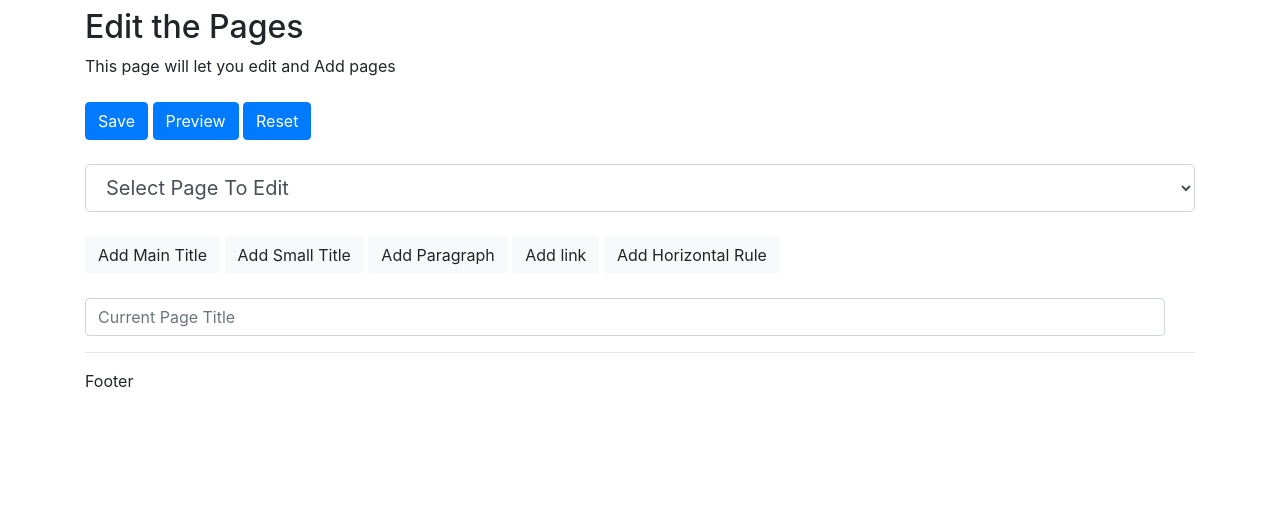
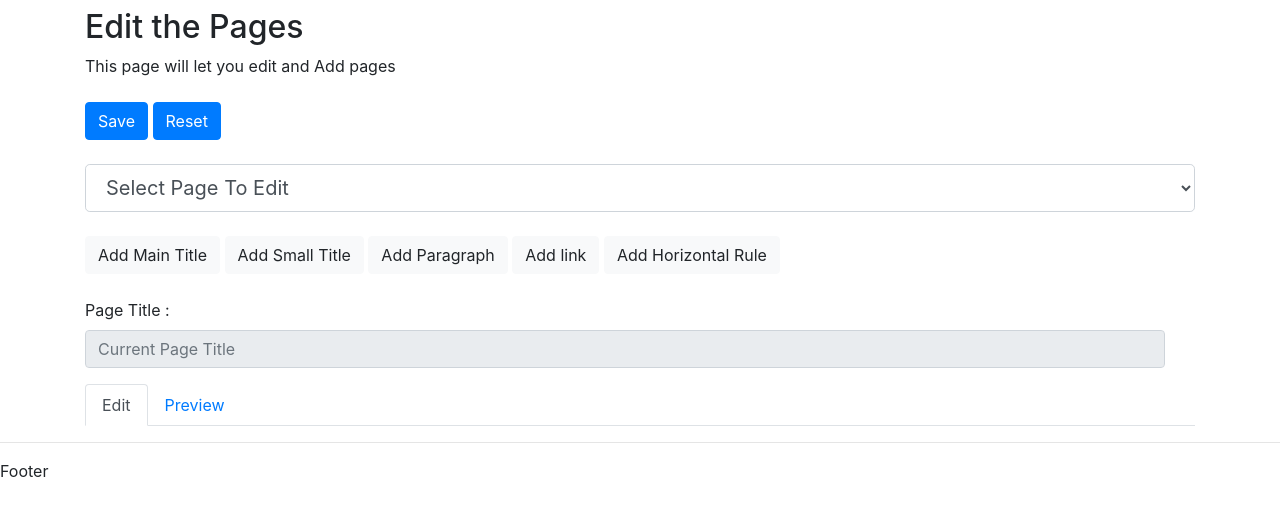
Before and after one commit to AlwaysMaknae/WCMS, a PHP site: page /adminCore.php?Pages in a window 1280 px wide. Shown: the part 94-610 px from the top of the page. Run offline with PHP 8.4, Linux system fonts and the light colour scheme; the visitor is signed in with stand-in values (Sample User, id 1); data that the repository does not hold is empty; some libraries are stand-ins or nearby versions.

Commit message:
Ajax Page insertions are happening

```diff
--- a/Controller/AdminMaganer.class.php
+++ b/Controller/AdminMaganer.class.php
@@ -46,6 +46,13 @@ public function getPages(){
     return $page;
   }
 
+  public function updatePageContent($id, $title, $content){
+    $pageU = $this->prepare("UPDATE `pages` SET `title`=:title,`content`=:content WHERE `id`=:id");
+    $pageU->execute( ["id" => $id,
+    "title"=>$title,
+    "content"=>$content] );
+  }
+
 }
 
 
--- a/View/adminPages.view.php
+++ b/View/adminPages.view.php
@@ -7,7 +7,7 @@
 
 	<div class="appSubmits my-4">
 		<button type="button" class="btn btn-primary submit" name="Save"> Save </button>
-		<button type="button" class="btn btn-primary submit" name="Preview"> Preview </button>
+		<!-- <button type="button" class="btn btn-primary submit" name="Preview"> Preview </button> -->
 		<button type="button" class="btn btn-primary submit" name="Reset"> Reset </button>
 	</div>
 
@@ -40,17 +40,49 @@
 
 
 
-	<div class="row container">
-		<input type="text" name="pageTitle" value=""
-		placeholder="Current Page Title" class="form-control form-control-md">
-		<hr/>
+
+	<div class="row container mb-3">
+		<label> Page Title :</label>
+		<input type="text" name="pageTitle" id="pageTitle" value=""
+		placeholder="Current Page Title" class="form-control form-control-md"
+		disabled="true">
 	</div>
-	<div id="app"></div>
-	<div id="input"
+
+	<nav class="mb-3">
+	  <div class="nav nav-tabs" id="nav-tab" role="tablist">
+	    <a class="nav-item nav-link active" id="nav-home-tab" data-toggle="tab" href="#nav-home" role="tab" aria-controls="nav-home"
+			aria-selected="true">Edit</a>
+	    <button class="submit nav-item nav-link btn btn-link" id="nav-profile-tab" data-toggle="tab" href="#nav-profile" role="tab"
+			aria-controls="nav-profile" aria-selected="false" name="Preview" >Preview</button>
+
+		</a>
+	  </div>
+	</nav>
+	<div class="tab-content" id="nav-tabContent">
+	  <div class="tab-pane fade show active" id="nav-home"
+		role="tabpanel" aria-labelledby="nav-home-tab">
+
+			<div id="app" ></div>
+
+		</div>
+	  <div class="tab-pane fade" id="nav-profile"
+		role="tabpanel" aria-labelledby="nav-profile-tab">
+
+			<div class="">
+				<!-- <p class="font-italic font-weight-light" >If not up to date, click the Preview button.</p> -->
+			</div>
+			<div id="input" ></div>
+
+		</div>
+	</div>
+
+
+		</div>
 
 
 
-	></div>
+
+
 
 
 
--- a/View/js/AjaxController.js
+++ b/View/js/AjaxController.js
@@ -2,21 +2,29 @@ $(function(){
 
   $("#PagesSelect").change(function(e){
     var pageId = $("#PagesSelect option:selected").val();
-
     $.get( "adminAjax.php?Page=" + pageId , function( data ) {
 
       if(data != "false"){
         var content = JSON.parse(data);
         //$( "#input" ).html( content["content"] );
       }
-
       PublicApp.loadStuff({
         content: content["content"],
         title: content["title"]
-
       });
-
     });
   });
 
+
+
 });
+function saveAJ(Content = {
+  content: "empty",
+  title: "empty"
+}){
+  //console.log(Content);
+  Content.id = $("#PagesSelect option:selected").val();
+  $.post( "adminAjax.php?Save=", Content , function(data){
+    $("#input").html(data);
+  });
+}
--- a/View/js/app.js
+++ b/View/js/app.js
@@ -44,9 +44,15 @@ function App( App = {
      if(action == "Save"){
        var htmlParsed = appPage.parse();
        $("#input").html(htmlParsed);
+
+       saveAJ({content:htmlParsed,
+         title:$(App.titleSelector).val()
+       });
+
      } else if(action == "Preview"){
        var htmlParsed = appPage.parse();
-       $("#input").html(htmlParsed);
+       var title = "<h2>" + $(App.titleSelector).val() + "</h2>";
+       $("#input").html(title+htmlParsed);
      }
     });
   });
@@ -55,8 +61,22 @@ function App( App = {
 
   this.loadStuff = function(data){
     appPage.empty();
+    var ins = $.parseHTML(data.content, false);
+
+    console.log(ins);
+    var pageEl="";
+      for (var el =0;  el <= ins.length ; el++) {
+        console.log( ins[el] );
+        pageEl = new window[ EntsI.p ]( data.content );
+        appPage.add( pageEl );
+      }
+
     var pageEl = new window[ EntsI.p ]( data.content );
     appPage.add( pageEl );
+
+    $(App.titleSelector).val( data.title );
+    $(App.titleSelector).removeAttr("disabled");
+    $("#input").html(appPage.parse());
   }
 
 }
@@ -111,8 +131,6 @@ function Page(app, elements = []){
         page += "<" +boxi+ ">" + $(this).val() + "</" +boxi+ ">";
       }
     });
-
-    console.log(page);
     return page;
 
 
```
Also changed, not shown: adminAjax.php (+12 -0 lines).
